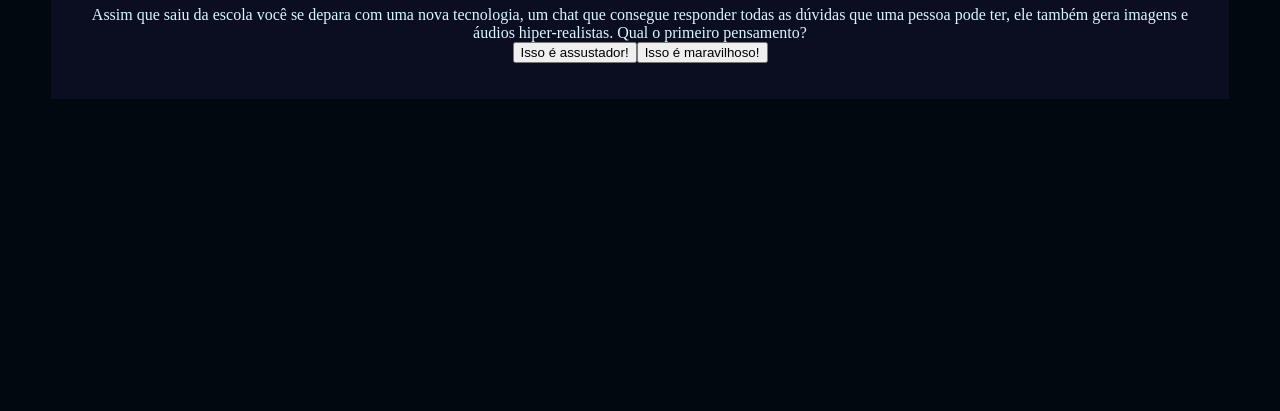
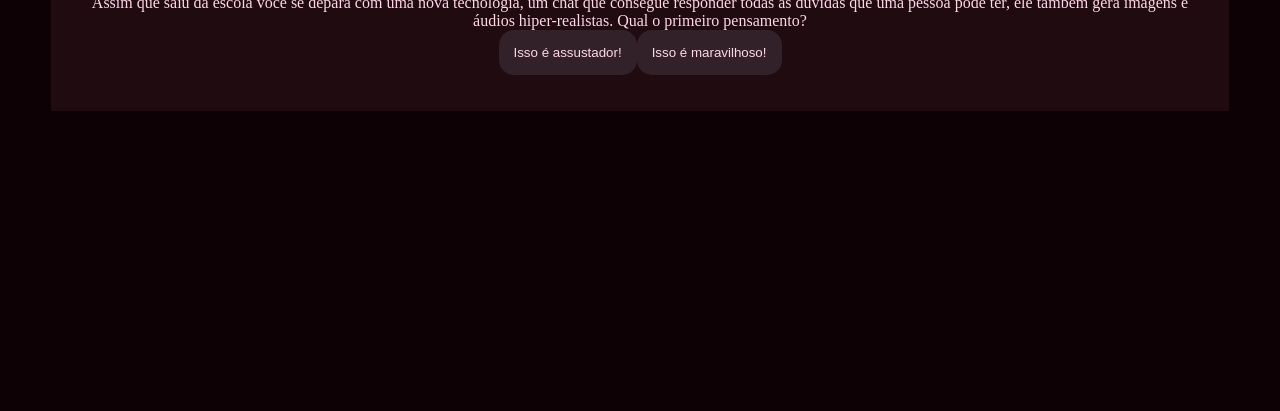
Before and after one commit to lynneresa/miss-o_IA, a plain HTML site: page index.html in a window 1280 px wide. Shown: the part 405-816 px from the top of the page. Drawn offline with Linux system fonts and the light colour scheme.

Commit message:
Add files via upload

```diff
--- a/script.js
+++ b/script.js
@@ -8,34 +8,27 @@ const perguntas = [
     {
         enunciado: "Assim que saiu da escola você se depara com uma nova tecnologia, um chat que consegue responder todas as dúvidas que uma pessoa pode ter, ele também gera imagens e áudios hiper-realistas. Qual o primeiro pensamento?",
         alternativas: [
-
             {
-                texto:"Isso é assustador!",
-                afirmacao:"afirmação"
+                texto: "Isso é assustador!",
+                afirmacao: "No início ficou com medo do que essa tecnologia pode fazer. "
             },
-
             {
                 texto: "Isso é maravilhoso!",
-                afirmacao:"afirmação"
+                afirmacao: "Quis saber como usar IA no seu dia a dia."
             }
-            ,
-
         ]
     },
     {
         enunciado: "Com a descoberta desta tecnologia, chamada Inteligência Artificial, uma professora de tecnologia da escola decidiu fazer uma sequência de aulas sobre esta tecnologia. No fim de uma aula ela pede que você escreva um trabalho sobre o uso de IA em sala de aula. Qual atitude você toma?",
         alternativas: [
             {
-                texto:"Utiliza uma ferramenta de busca na internet que utiliza IA para que ela ajude a encontrar informações relevantes para o trabalho e explique numa linguagem que facilite o entendimento.",
-                afirmacao:"afirmação"
+                texto: "Utiliza uma ferramenta de busca na internet que utiliza IA para que ela ajude a encontrar informações relevantes para o trabalho e explique numa linguagem que facilite o entendimento.",
+                afirmacao: "Conseguiu utilizar a IA para buscar informações úteis."
             },
-
             {
                 texto: "Escreve o trabalho com base nas conversas que teve com colegas, algumas pesquisas na internet e conhecimentos próprios sobre o tema.",
-                afirmacao:"afirmação"
+                afirmacao: "Sentiu mais facilidade em utilizar seus próprios recursos para escrever seu trabalho."
             }
-
-
         ]
     },
     {
@@ -43,15 +36,12 @@ const perguntas = [
         alternativas: [
             {
                 texto: "Defende a ideia de que a IA pode criar novas oportunidades de emprego e melhorar habilidades humanas.",
-                afirmacao:"afirmação"
+                afirmacao: "Vem impulsionando a inovação na área de IA e luta para abrir novos caminhos profissionais com IA."
             },
-
             {
-                texto:"Me preocupo com as pessoas que perderão seus empregos para máquinas e defendem a importância de proteger os trabalhadores.",
-                afirmacao:"afirmação"
+                texto: "Me preocupo com as pessoas que perderão seus empregos para máquinas e defendem a importância de proteger os trabalhadores.",
+                afirmacao: "Sua preocupação com as pessoas motivou a criar um grupo de estudos entre trabalhadores para discutir meios de utilização de IA de forma ética."
             }
-
-
         ]
     },
     {
@@ -59,57 +49,65 @@ const perguntas = [
         alternativas: [
             {
                 texto: "Criar uma imagem utilizando uma plataforma de design como o Paint.",
-                afirmacao:"afirmação"
+                afirmacao: "Notou também que muitas pessoas não sabem ainda utilizar as ferramentas tradicionais e decidiu compartilhar seus conhecimentos de design utilizando ferramentas de pintura digital para iniciantes."
             },
-
             {
-                texto:"Criar uma imagem utilizando um gerador de imagem de IA.",
-                afirmacao:"afirmação"
+                texto: "Criar uma imagem utilizando um gerador de imagem de IA.",
+                afirmacao: "Acelerou o processo de criação de trabalhos utilizando geradores de imagem e agora consegue ensinar pessoas que sentem dificuldades em desenhar manualmente como utilizar também!"
             }
-
-
         ]
     },
     {
         enunciado: "Você tem um trabalho em grupo de biologia para entregar na semana seguinte, o andamento do trabalho está um pouco atrasado e uma pessoa do seu grupo decidiu fazer com ajuda da IA. O problema é que o trabalho está totalmente igual ao do chat. O que você faz? ",
         alternativas: [
             {
-                texto:"Escrever comandos para o chat é uma forma de contribuir com o trabalho, por isso não é um problema copiar o texto inteiro",
-                afirmacao:"afirmação"
+                texto: "Escrever comandos para o chat é uma forma de contribuir com o trabalho, por isso não é um problema utilizar o texto inteiro.",
+                afirmacao: "Infelizmente passou a utilizar a IA para fazer todas suas tarefas e agora se sente dependente da IA para tudo."
             },
-
             {
-                texto:"O chat pode ser uma tecnologia muito avançado,mas é preciso manter a atenção pois toda máquina erra,por isso revisar o trabalhor e contribuir com as perspectivas pessoais é essencial",
-                afirmacao:"afirmação"
+                texto: "O chat pode ser uma tecnologia muito avançada, mas é preciso manter a atenção pois toda máquina erra, por isso revisar o trabalho e contribuir com as perspectivas pessoais é essencial.",
+                afirmacao: "Percebeu que toda IA reproduz orientações baseadas na empresa que programou e muito do que o chat escrevia não refletia o que pensava e por isso sabe que os textos gerados pela IA devem servir como auxílio e não resultado final. "
             }
-
-
         ]
     },
 ];
+
 
 let atual = 0;
 let perguntaAtual;
 let historiaFinal = "";
 
 function mostraPergunta() {
+    if (atual >= perguntas.length) {
+        mostraResultado();
+        return;
+    }
     perguntaAtual = perguntas[atual];
     caixaPerguntas.textContent = perguntaAtual.enunciado;
+    caixaAlternativas.textContent = "";
     mostraAlternativas();
 }
-function mostraAlternativas() {
+
+function mostraAlternativas(){
     for(const alternativa of perguntaAtual.alternativas) {
         const botaoAlternativas = document.createElement("button");
         botaoAlternativas.textContent = alternativa.texto;
-        botaoAlternativas.addEventListener("click",() => respostaSelecionada(alternativa));
+        botaoAlternativas.addEventListener("click", () => respostaSelecionada(alternativa));
         caixaAlternativas.appendChild(botaoAlternativas);
     }
 }
-function respostaSelecionada(opcaoSelecionada){
-    const afirmacoes = opcaoSelecionada.afirmacoes;
-    historiaFinal = afirmacoes;
+
+function respostaSelecionada(opcaoSelecionada) {
+    const afirmacoes = opcaoSelecionada.afirmacao;
+    historiaFinal += afirmacoes + " ";
     atual++;
     mostraPergunta();
 }
 
+function mostraResultado() {
+    caixaPerguntas.textContent = "Em 2049...";
+    textoResultado.textContent = historiaFinal;
+    caixaAlternativas.textContent = "";
+}
+
 mostraPergunta();
--- a/style.css
+++ b/style.css
@@ -1,9 +1,9 @@
 :root {
-  --cor-fundo: #01080E;
-  --cor-principal: #0B0D20 ;
-  --cor-secundaria: #212333;
-  --cor-destaque: #2BDEFD;
-  --cor-texto: #D7F9FF;
+  --cor-fundo: #0e0106;
+  --cor-principal: #200b11 ;
+  --cor-secundaria: #332129;
+  --cor-destaque: #fd2b86;
+  --cor-texto: #ffd7e7;
 }
 
 body {
@@ -25,3 +25,17 @@ body {
 h1{
   color: var(--cor-destaque);
  }
+
+ button{
+  background-color: var(--cor-secundaria);
+  color: var(--cor-texto);
+  border: none;
+  border-radius: 15px;
+  padding: 15px;
+  transition: background-color 0.3s;
+ }
+
+ button:hover{
+  background-color: var(--cor-destaque);
+  color: var(--cor-principal);
+ }
```
